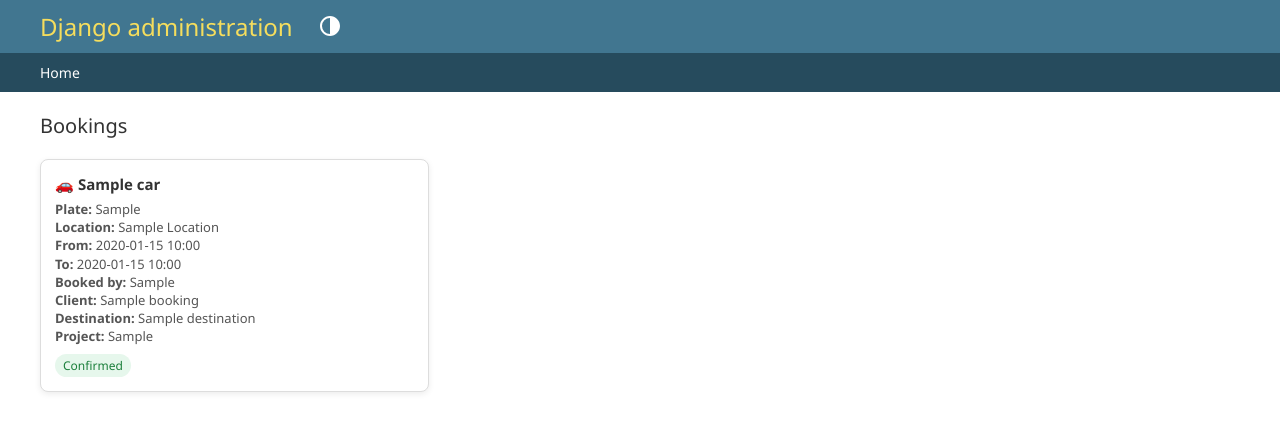
After one commit to RohanDarjii/carpooling-main, a Django app: template carpooling-main/home/templates/admin/home/booking/change_list.html in a window 1280 px wide. The commit adds this page. Shown: the top 432 px of the page. Run offline with Django 5.2, Linux system fonts and the light colour scheme; the template is opened without the code that fills it: most values are stand-ins (such as "Sample title", 1, 10 or a date in 2020).

```diff
--- a/carpooling-main/carpooling/urls.py
+++ b/carpooling-main/carpooling/urls.py
@@ -22,4 +22,5 @@ urlpatterns = [
     path('', include('home.urls')),
     path('calender/', include('calender.urls')),
     path('accounts/', include('allauth.urls')),
+
 ]
--- a/carpooling-main/home/models.py
+++ b/carpooling-main/home/models.py
@@ -2,8 +2,14 @@ from django.db import models
 
 # Create your models here.
 class Car(models.Model):
+    LOCATION_CHOICES = (
+        ('koblenz', 'Koblenz'),
+        ('frankfurt', 'Frankfurt'),
+        ('berlin', 'Berlin'),
+    )
     model_name = models.CharField(max_length=100)
     license_plate = models.CharField(max_length=20)
+    location = models.CharField(max_length=20, choices=LOCATION_CHOICES)
     is_active = models.BooleanField(default=True)
     remarks = models.CharField(max_length=100, blank=True)
 
--- /dev/null
+++ b/carpooling-main/home/templates/admin/home/booking/change_list.html
@@ -0,0 +1,109 @@
+{% extends "admin/base_site.html" %}
+{% load static %}
+
+{% block content %}
+<style>
+.booking-grid {
+    display: grid;
+    grid-template-columns: repeat(auto-fill, minmax(320px, 1fr));
+    gap: 16px;
+    margin-top: 20px;
+}
+
+.booking-card {
+    border: 1px solid #ddd;
+    border-radius: 8px;
+    padding: 14px;
+    background: #fff;
+    box-shadow: 0 2px 6px rgba(0,0,0,0.08);
+    transition: transform .15s ease, box-shadow .15s ease;
+}
+
+.booking-card:hover {
+    transform: translateY(-3px);
+    box-shadow: 0 6px 16px rgba(0,0,0,0.15);
+}
+
+.booking-title {
+    font-size: 15px;
+    font-weight: 600;
+    margin-bottom: 6px;
+}
+
+.booking-meta {
+    font-size: 13px;
+    color: #555;
+    line-height: 1.4;
+}
+
+.badge {
+    display: inline-block;
+    padding: 3px 8px;
+    border-radius: 12px;
+    font-size: 12px;
+    margin-top: 8px;
+}
+
+.badge-confirmed {
+    background: #e6f7ec;
+    color: #1b7f3b;
+}
+
+.badge-cancelled {
+    background: #fdecea;
+    color: #b42318;
+}
+</style>
+
+<h1>Bookings</h1>
+
+<div class="booking-grid">
+    {% for booking in cl.result_list %}
+        <a href="{{ booking.id }}/change/" style="text-decoration:none;color:inherit;">
+            <div class="booking-card">
+
+                <div class="booking-title">
+                    🚗 {{ booking.car.model_name }}
+                </div>
+
+                <div class="booking-meta">
+                    <strong>Plate:</strong> {{ booking.car.license_plate }}<br>
+                    <strong>Location:</strong> {{ booking.car.location|title }}<br>
+
+                    <strong>From:</strong>
+                    {{ booking.start_time|date:"Y-m-d H:i" }}<br>
+
+                    <strong>To:</strong>
+                    {{ booking.end_time|date:"Y-m-d H:i" }}<br>
+
+                    <strong>Booked by:</strong>
+                    {{ booking.booked_by }}<br>
+
+                    {% if booking.client_name %}
+                        <strong>Client:</strong>
+                        {{ booking.client_name }}<br>
+                    {% endif %}
+
+                    {% if booking.destination %}
+                        <strong>Destination:</strong>
+                        {{ booking.destination }}<br>
+                    {% endif %}
+
+                    {% if booking.project_no %}
+                        <strong>Project:</strong>
+                        {{ booking.project_no }}
+                    {% endif %}
+                </div>
+
+                {% if booking.status == "CONFIRMED" %}
+                    <span class="badge badge-confirmed">Confirmed</span>
+                {% else %}
+                    <span class="badge badge-cancelled">{{ booking.status }}</span>
+                {% endif %}
+
+            </div>
+        </a>
+    {% endfor %}
+</div>
+
+{% endblock %}
```
Also changed, not shown: carpooling-main/calender/templates/calender/calender.html (+80 -13 lines), carpooling-main/calender/views.py (+8 -3 lines), carpooling-main/home/admin.py (+26 -0 lines), carpooling-main/home/templates/admin/home/car/change_list.html (added, +77 -0 lines), carpooling-main/home/templates/home/navbar.html (+8 -3 lines), carpooling-main/home/migrations/0009_car_location.py (added), carpooling-main/home/views.py (line endings or trailing spaces).
